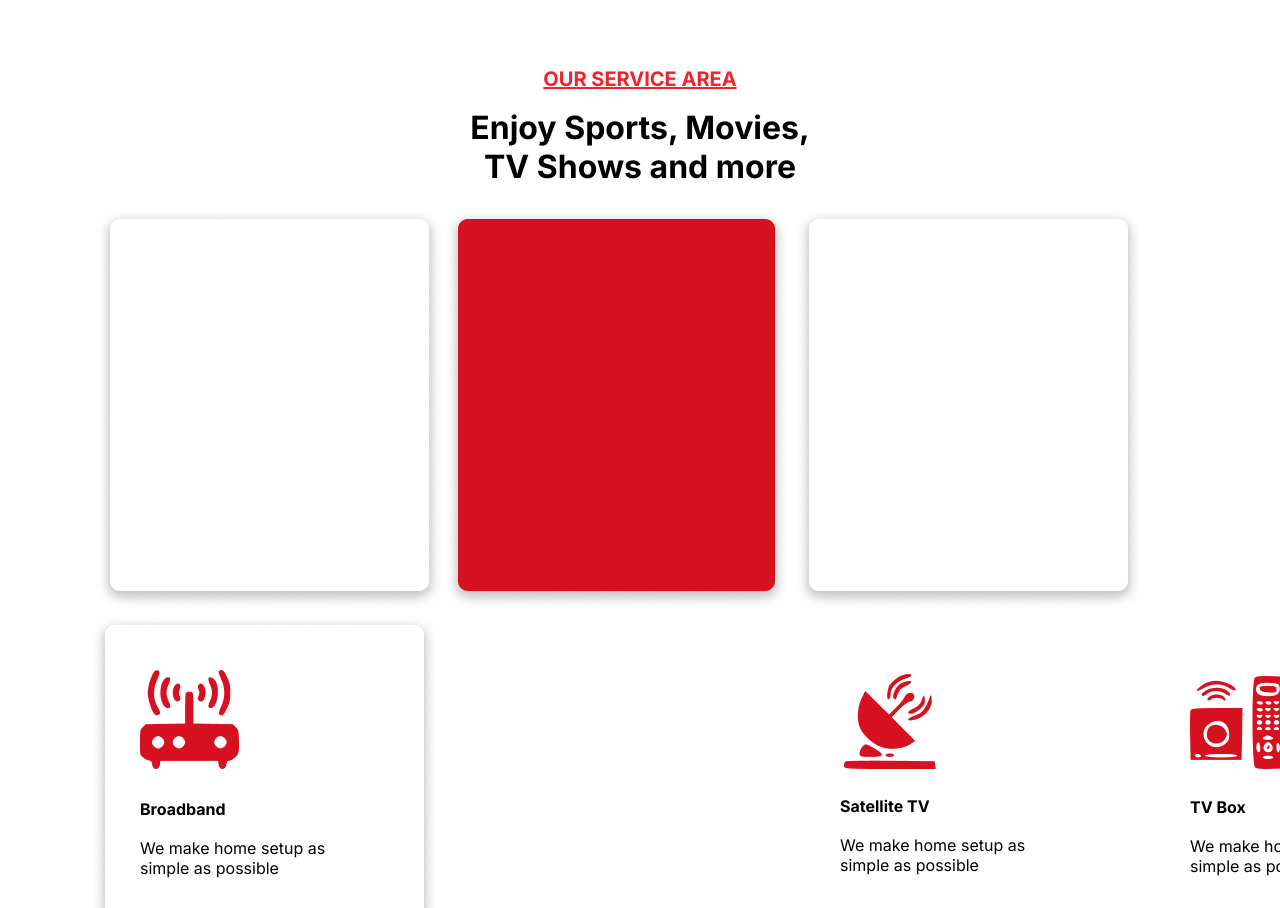
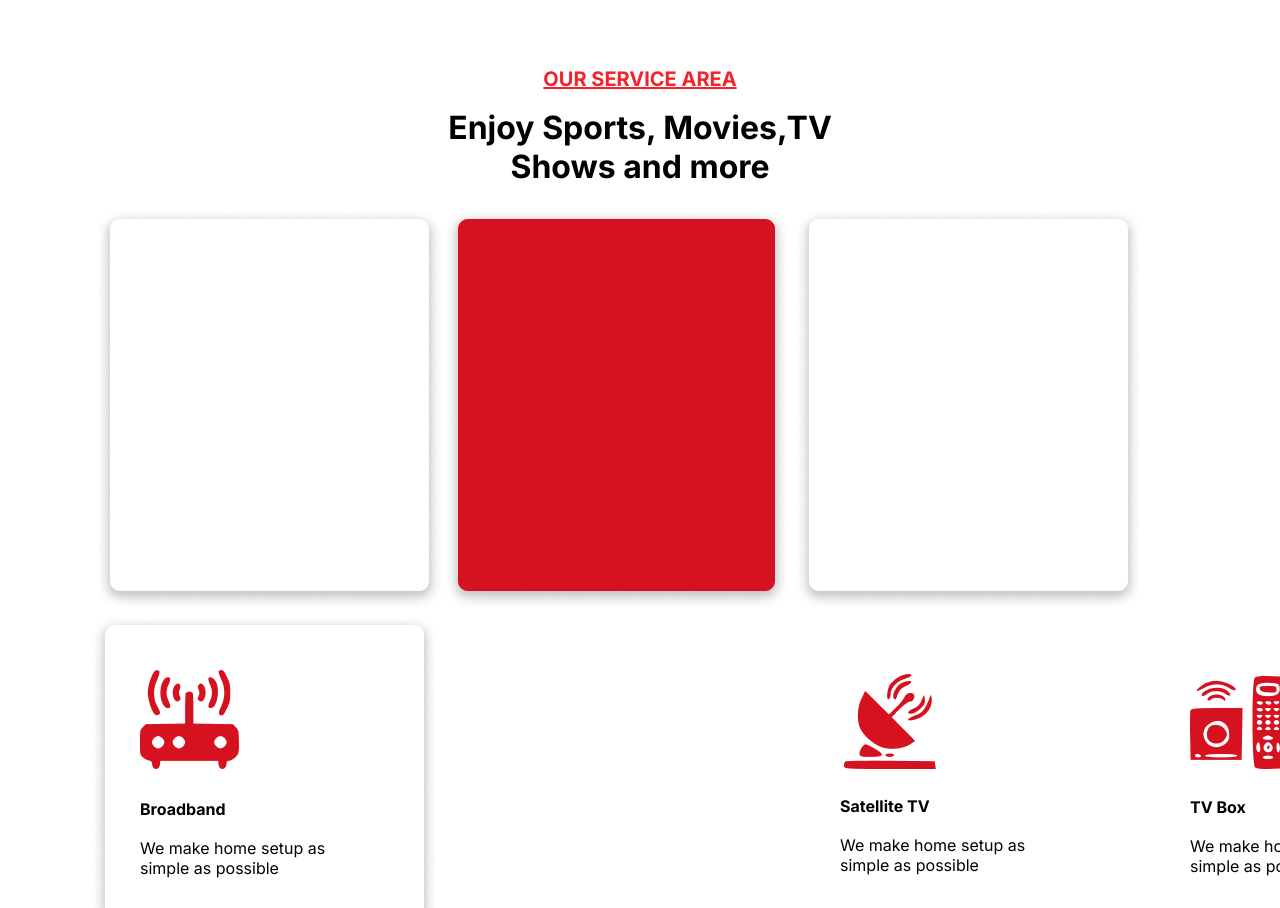
Before and after one commit to taglucopraul2427/midterm, a plain HTML site: page index.html in a window 1280 px wide. Shown: the part 1044-1952 px from the top of the page. Drawn offline with Linux system fonts and the light colour scheme; files whose address does not match are found by name.

Commit message:
i have change the index and services

```diff
--- a/index.html
+++ b/index.html
@@ -70,8 +70,7 @@
         </div>
         <div class="cervice">
             <p class="Our"><b><u>OUR SERVICE AREA</u></b></p>
-            <p class="Enjoy"><b>Enjoy Sports, Movies, <br>
-                 TV Shows and more</b></p>
+            <p class="Enjoy"><b>Enjoy Sports, Movies,TV <br> Shows and more</b></p>
         </div>
         <div class="rectangle">
             <img class="rec1" src="./images/Rounded rectangle.png" alt="">
```
Also changed, not shown: services.html (+1 -1 lines).
